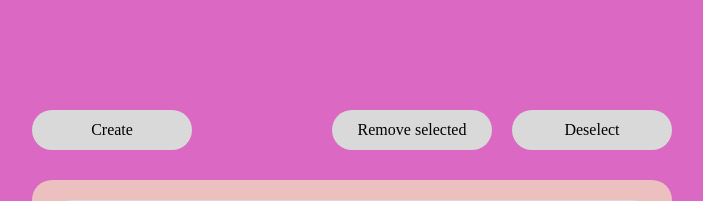
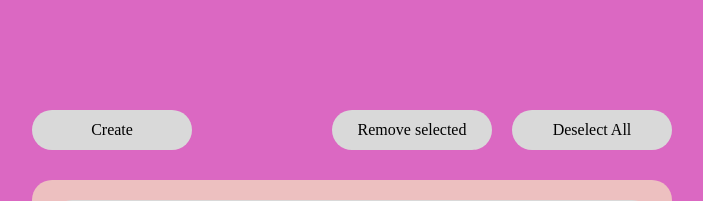
Before and after one commit to DanKo-code/Text-editor-with-tags, a React (Create React App) app: page / in a window 1280 px wide. Shown: the top 201 px of the page, without its empty margins (288-991 px from the left). Built offline with nearby package versions, Linux system fonts and the light colour scheme.

Commit message:
add deselectAll button logic

```diff
--- a/src/components/ControlPanel/ControlPanel.tsx
+++ b/src/components/ControlPanel/ControlPanel.tsx
@@ -5,6 +5,7 @@ import {
   visibilityMode,
   changeSelectedNote,
 } from "../../state/storeSlice/NoteModalSlice";
+import { deselectAll } from "../../state/storeSlice/NotesListSlice";
 
 const ControlPanel: React.FC = () => {
   const dispatch = useDispatch<AppDispatch>();
@@ -32,7 +33,12 @@ const ControlPanel: React.FC = () => {
       </div>
       <div className={ControlPanelStyles.controlsForSelectedItems}>
         <div className={ControlPanelStyles.control}>Remove selected</div>
-        <div className={ControlPanelStyles.control}>Deselect</div>
+        <div
+          onClick={() => dispatch(deselectAll())}
+          className={ControlPanelStyles.control}
+        >
+          Deselect All
+        </div>
       </div>
     </div>
   );
--- a/src/state/storeSlice/NotesListSlice.tsx
+++ b/src/state/storeSlice/NotesListSlice.tsx
@@ -39,9 +39,17 @@ const NotesListSlice = createSlice({
         alert("NotesListSlice: Object not found");
       }
     },
+
+    deselectAll: (state: INotesListState) => {
+      alert("NoteListSlice: Enter deselectAll");
+      state.notes.forEach((note) => {
+        note.selectedState = false;
+      });
+    },
   },
 });
 
-export const { addNewNote, changeSelectedState } = NotesListSlice.actions;
+export const { addNewNote, changeSelectedState, deselectAll } =
+  NotesListSlice.actions;
 
 export default NotesListSlice.reducer;
```
